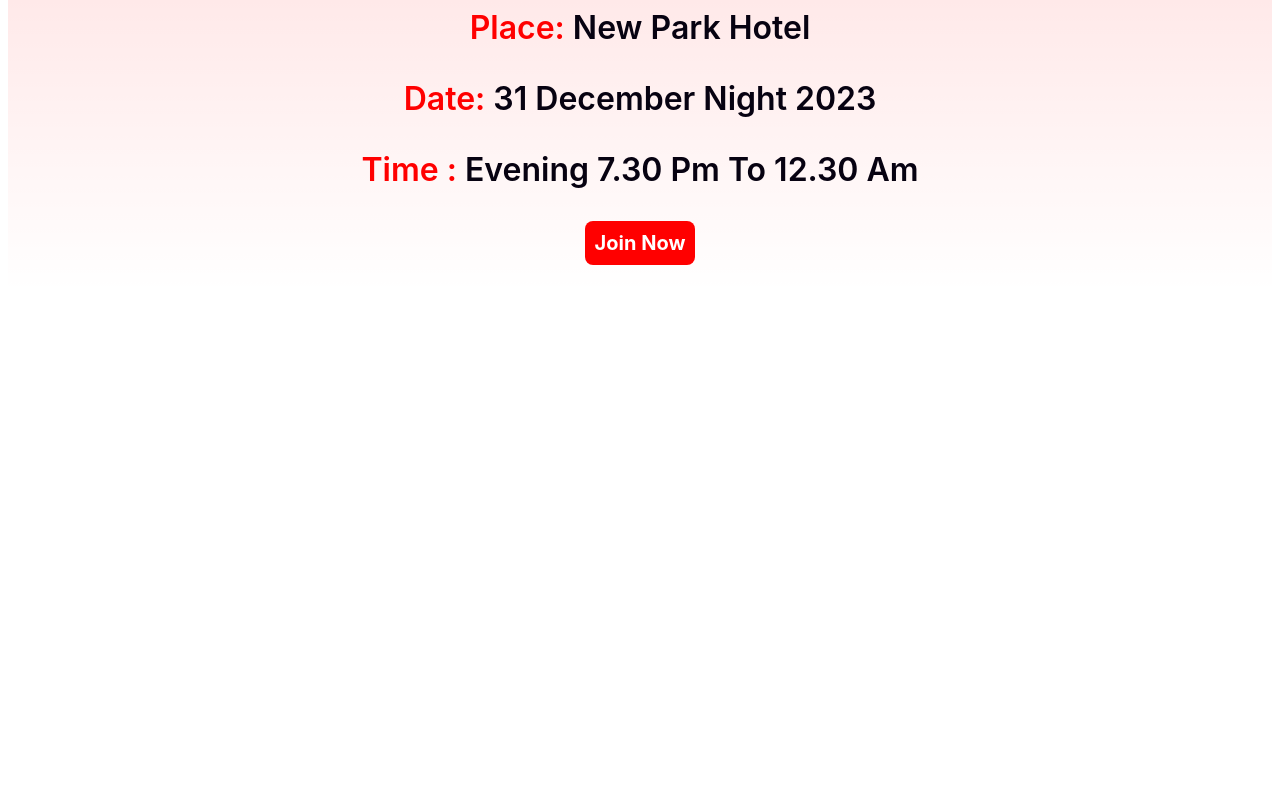
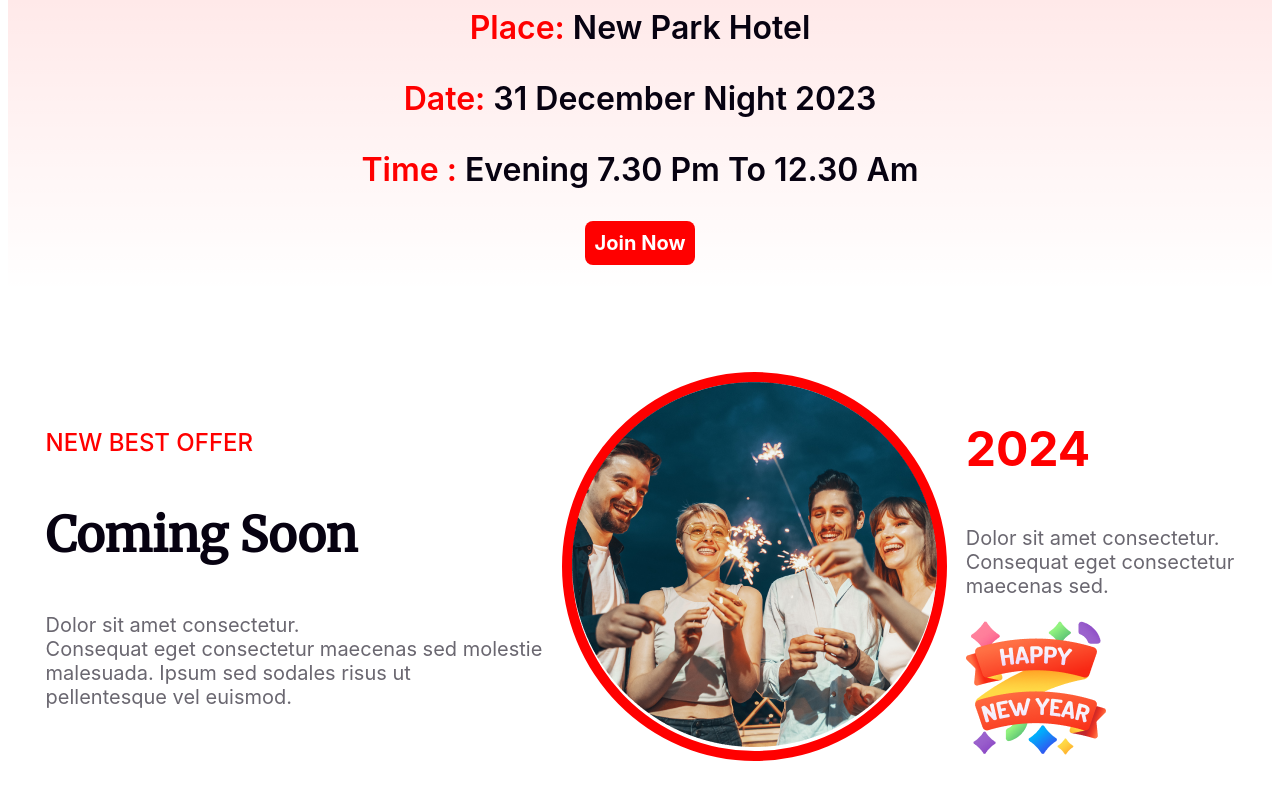
Before and after one commit to miasumon-ru/assignment-one, a plain HTML site: page index.html in a window 1280 px wide. Shown: the part 2104-2904 px from the top of the page. Before the commit the page ends 2427 px from the top, so only its background shows below. Drawn offline with Linux system fonts and the light colour scheme.

Commit message:
fourth section has been done

```diff
--- a/index.html
+++ b/index.html
@@ -75,6 +75,41 @@
 
         </section>
 
+        <!-- fouth section starts -->
+
+        <section class="fourth-section">
+            <div class="fourth-section-container">
+                <div class="fourth-section-column">
+                    <div class="fourth-section-column-content">
+                        <p class="small">NEW BEST OFFER</p>
+                        <p class="big">Coming Soon</p>
+                        <p class="smaller">Dolor sit amet consectetur. <br>
+                             Consequat eget consectetur maecenas sed molestie <br>
+                             malesuada. Ipsum sed sodales risus ut <br>
+                             pellentesque vel euismod. </p>
+                    </div>
+                </div>
+
+                <div class="fourth-section-column">
+
+                    <div class="fourth-section-column-img">
+                        <img src="./resources/Ellipse 1.png" alt="">
+                    </div>
+
+                </div>
+
+                <div class="fourth-section-column">
+                    <div class="fourth-section-column-content">
+                        <p class="fourth-section-column-content-right-big">2024</p>
+                        <p class="smaller">Dolor sit amet consectetur. <br>
+                             Consequat eget consectetur <br> maecenas sed.</p>
+                        <img src="./resources/Group 96.png" alt="">
+                    </div>
+
+                </div>
+            </div>
+        </section>
+
 
     </main>
 
--- a/styles/style.css
+++ b/styles/style.css
@@ -45,10 +45,6 @@ body {
     text-align: center;
 }
 
-.first-section-column {
-    /* padding: 50px; */
-
-}
 
 .first-section-column-title {
     color: #F00;
@@ -117,8 +113,8 @@ body {
 }
 
 /* third section starts */
+
 .third-section-container {
-    /* background-color: green; */
     max-width: 1320px;
     margin: 0 auto;
     text-align: center;
@@ -159,3 +155,57 @@ body {
     padding: 10px;
 
 }
+
+/* fourth section starts */
+
+.fourth-section-container {
+    /* background-color: green; */
+    display: flex;
+    max-width: 1320px;
+    margin: 50px auto;
+    justify-content: space-around;
+    padding: 28px;
+    align-items: center;
+}
+
+.fourth-section-column-content .small {
+    color: #F00;
+    font-family: Inter;
+    font-size: 24px;
+    font-weight: 500;
+
+
+}
+
+.fourth-section-column-content .big {
+    color: #070211;
+    font-family: Merriweather;
+    font-size: 48px;
+    font-weight: 900;
+
+}
+
+.fourth-section-column-content .smaller {
+    color: rgba(7, 2, 17, 0.60);
+    font-family: Inter;
+    font-size: 20px;
+    font-weight: 400;
+
+
+}
+
+
+.fourth-section-column-img {
+    border: 10px solid red;
+    border-radius: 50%;
+}
+
+.fourth-section-column-content-right-big {
+
+    color: #F00;
+    font-family: Inter;
+    font-size: 48px;
+    font-weight: 700;
+
+
+}
```
